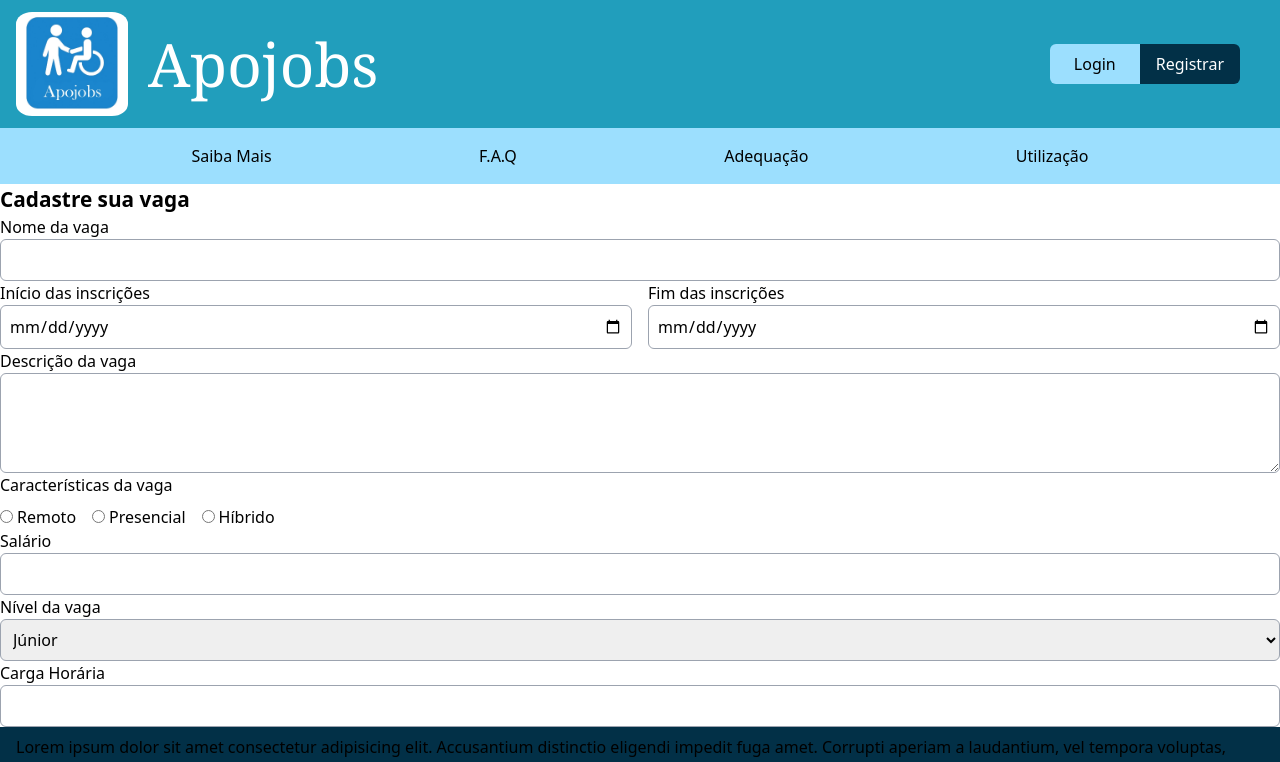
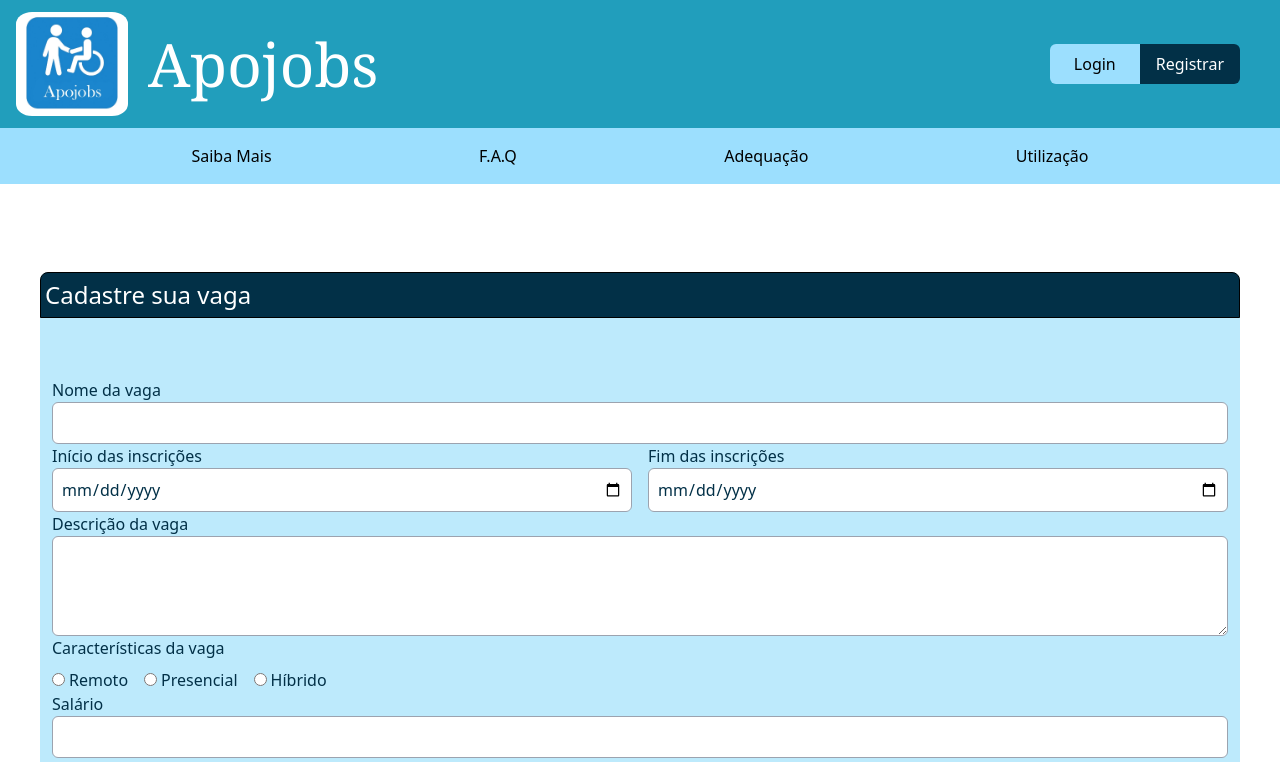
Before and after one commit to t4Facef/tic-2025-front, a React (Vite) app: page /company-registration in a window 1280 px wide. Shown: the top 762 px of the page. Built offline with nearby package versions, Linux system fonts and the light colour scheme.

Commit message:
Estilização da página de cadastro de vaga

```diff
--- a/src/components/forms/register/job_registation_form.tsx
+++ b/src/components/forms/register/job_registation_form.tsx
@@ -1,25 +1,51 @@
-import GenericFormField from '../generic_form_field';
+import GenericFormField from "../generic_form_field";
+import GenericBlueButton from "../../buttons/generic_blue_button";
 
-export default function JobRegistrationForm(){
-  return(
-    <form className='flex-col text-start space-5'>
-      <h2 className="font-semibold text-[1.3rem]">Cadastre sua vaga</h2>
-      <GenericFormField id='job_registration' type='text'>Nome da vaga</GenericFormField>
-       <div className="flex gap-4">
-        <GenericFormField id="start_date" type="date">
-          Início das inscrições
+export default function JobRegistrationForm() {
+  return (
+    <form className="flex-col text-start space-5 text-blue3">
+      <h2 className="p-1 text-white text-[1.5rem] bg-blue3 border border-black min-w-[28rem] my-12 rounded-t-lg">
+        Cadastre sua vaga
+      </h2>
+      <div className="p-3">
+        <GenericFormField id="job_registration" type="text">
+          Nome da vaga
         </GenericFormField>
-        <GenericFormField id="end_date" type="date">
-          Fim das inscrições
+        <div className="flex gap-4">
+          <GenericFormField id="start_date" type="date">
+            Início das inscrições
+          </GenericFormField>
+          <GenericFormField id="end_date" type="date">
+            Fim das inscrições
+          </GenericFormField>
+        </div>
+        <GenericFormField id="job_description" type="textarea">
+          Descrição da vaga
+        </GenericFormField>
+        <GenericFormField
+          id="job_characteristics"
+          type="radio"
+          options={["Remoto", "Presencial", "Híbrido"]}
+        >
+          Características da vaga
+        </GenericFormField>
+        <GenericFormField id="job_salary" type="text">
+          Salário
+        </GenericFormField>
+        <GenericFormField
+          id="job_level"
+          type="select"
+          options={["Júnior", "Pleno", "Sênior"]}
+        >
+          Nível da vaga
+        </GenericFormField>
+        <GenericFormField id="job_workload" type="text">
+          Carga Horária
         </GenericFormField>
       </div>
-      <GenericFormField id='job_description' type='textarea'>Descrição da vaga</GenericFormField>
-
-      <GenericFormField id='job_characteristics' type='radio' options={["Remoto", "Presencial", "Híbrido"]}>Características da vaga</GenericFormField>
-
-       <GenericFormField id='job_salary' type='text'>Salário</GenericFormField>
-       <GenericFormField id='job_level' type='select' options={["Júnior", "Pleno", "Sênior"]}>Nível da vaga</GenericFormField>
-       <GenericFormField id='job_workload' type='text'>Carga Horária</GenericFormField>
+      <div className="flex justify-end p-4">
+        <GenericBlueButton color={3}>Cadastrar Vaga</GenericBlueButton>
+      </div>
     </form>
-  )
+  );
 }
--- a/src/pages/company_job_registration.tsx
+++ b/src/pages/company_job_registration.tsx
@@ -1,9 +1,11 @@
-import JobRegistrationForm from "../components/forms/register/job_registation_form"
+import JobRegistrationForm from "../components/forms/register/job_registation_form";
 
-export default function CompanyJobRegistration(){
-  return(
-    <div>
-      <JobRegistrationForm></JobRegistrationForm>
+export default function CompanyJobRegistration() {
+  return (
+    <div className="p-10">
+      <div className="bg-blue1 rounded-lg">
+        <JobRegistrationForm></JobRegistrationForm>
+      </div>
     </div>
-  )
+  );
 }
```
